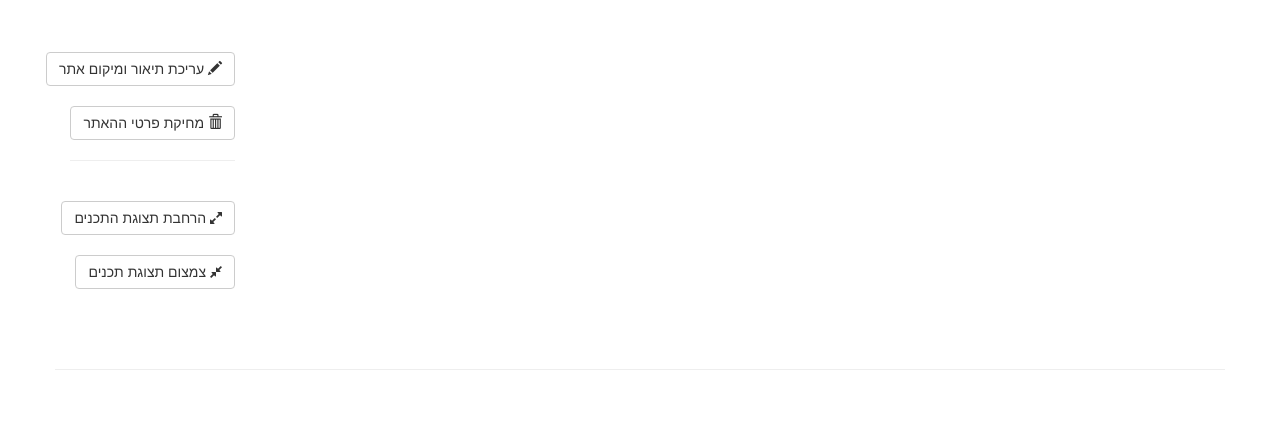
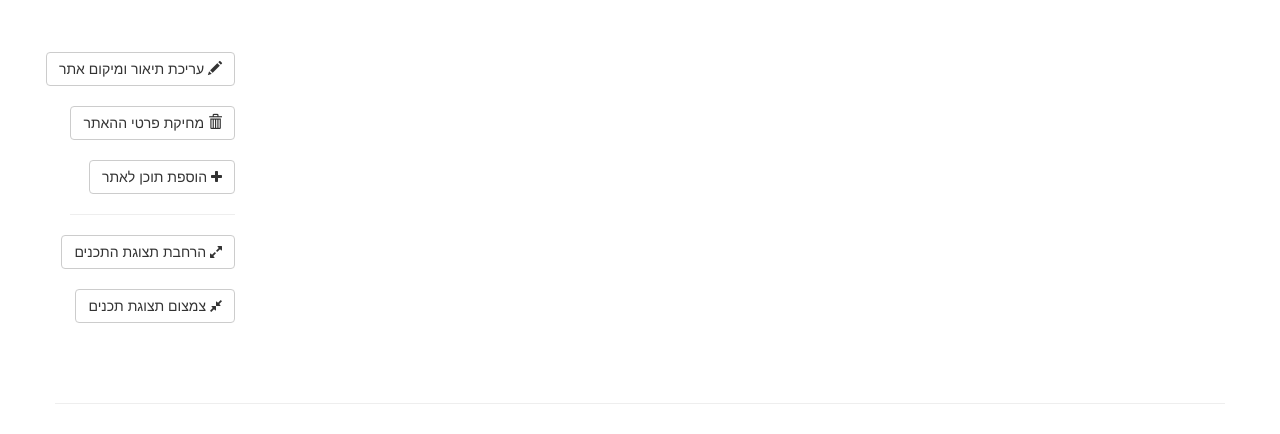
Before and after one commit to buzush/MapApp, a Django app: template librarian/templates/librarian/site_detail.html in a window 1280 px wide. Shown: the part 180-614 px from the top of the page. Run offline with Django 3.2, Linux system fonts and the light colour scheme; the template is opened without the code that fills it, so the values that code supplies are empty; some libraries are stand-ins or nearby versions.

Commit message:
add some fixes

```diff
--- a/librarian/templates/librarian/site_detail.html
+++ b/librarian/templates/librarian/site_detail.html
@@ -48,8 +48,14 @@
                 <i class="glyphicon glyphicon-trash"></i>
                     {% trans "מחיקת פרטי ההאתר" %}
                 </a>
+                <br><br>
+                <a class="btn btn-default" href="{% url 'create_content_from_url' site.id %}">
+                <i class="fa fa-plus"></i>
+                    {% trans "הוספת תוכן לאתר" %}
+                </a>
+
+
                 <hr>
-                <br>
                 <a href="#" class="btn btn-default openall"><i class="fa fa-expand"></i> הרחבת תצוגת התכנים</a>
                 <br><br>
                 <a href="#" class="btn btn-default closeall"><i class="fa fa-compress"></i> צמצום תצוגת תכנים</a>
--- a/mapapp/settings.py
+++ b/mapapp/settings.py
@@ -38,6 +38,7 @@ INSTALLED_APPS = (
     'django.contrib.staticfiles',
     'django.contrib.gis',
     'django_extensions',
+    'django.contrib.sites',
     'authtools',
     'bootstrap3',
     'floppyforms',   # for floppy forms widgets, mmake sure to run manage.py collectstatic once you deploy your project.
```
